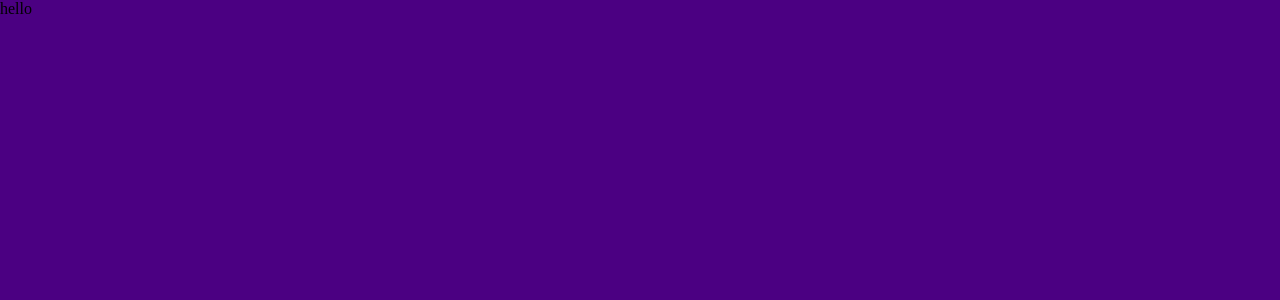
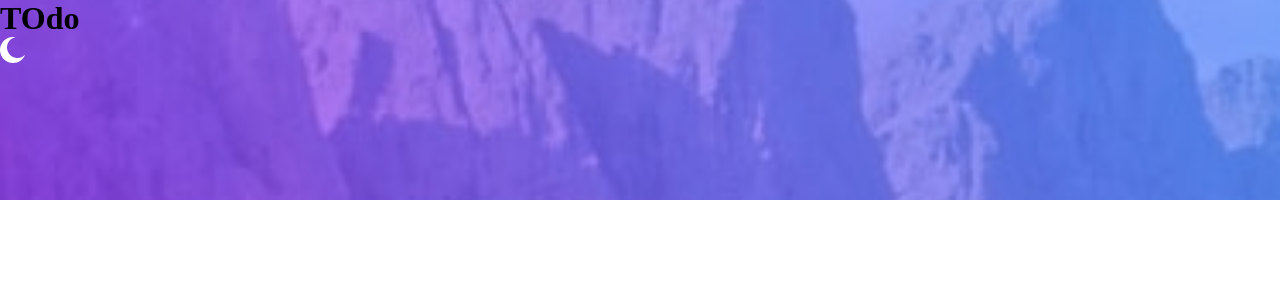
Before and after one commit to liezsm/todo-app-frontendmentor, a React (Create React App) app: page / in a window 1280 px wide. Shown: the top 300 px of the page. Built offline with nearby package versions, Linux system fonts and the light colour scheme.

Commit message:
Added sass styles and basic for swithicng themes

```diff
--- a/src/App.js
+++ b/src/App.js
@@ -1,7 +1,18 @@
+import Header from "./components/Header";
+
+import { useState } from "react";
+
 function App() {
+  const [isDark, setIsDark] = useState(false);
+  const handleTheme = () => {
+    setIsDark(!isDark);
+  };
+  let themeSwitch = isDark ? "App dark-theme" : "App light-theme";
   return (
-    <div className='App'>
-      <header className='App-header'>hello</header>
+    <div className={themeSwitch}>
+      <Header onTheme={handleTheme} isDark={isDark} />
+      <main></main>
+      <footer></footer>
     </div>
   );
 }
--- /dev/null
+++ b/src/components/Header.js
@@ -0,0 +1,15 @@
+import lightThemeLogo from "../dist/images/icon-moon.svg";
+import darkThemeLogo from "../dist/images/icon-sun.svg";
+
+const Header = ({ onTheme, isDark }) => {
+  return (
+    <header>
+      <h1>TOdo</h1>
+      <button onClick={onTheme} className='btn'>
+        <img src={isDark ? darkThemeLogo : lightThemeLogo} alt='moon icon' />
+      </button>
+    </header>
+  );
+};
+
+export default Header;
--- a/src/index.js
+++ b/src/index.js
@@ -1,6 +1,6 @@
 import React from "react";
 import ReactDOM from "react-dom";
-import "./index.scss";
+import "./dist/sass/style.scss";
 import App from "./App";
 import reportWebVitals from "./reportWebVitals";
 
```
Also changed, not shown: src/dist/sass/_mixins.scss (added), src/dist/sass/globals/_index.scss (added), src/dist/sass/globals/_reset.scss, src/dist/sass/globals/_variables.scss (added), src/dist/sass/style.scss (added).
